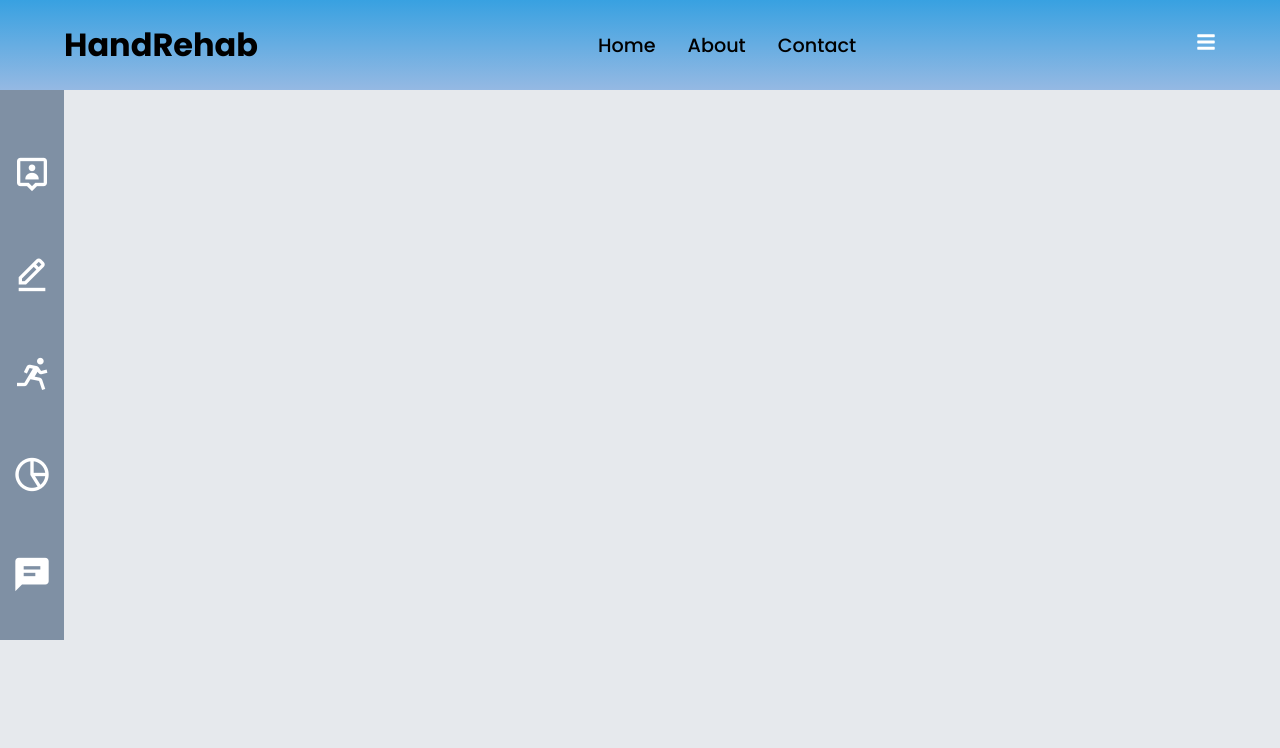
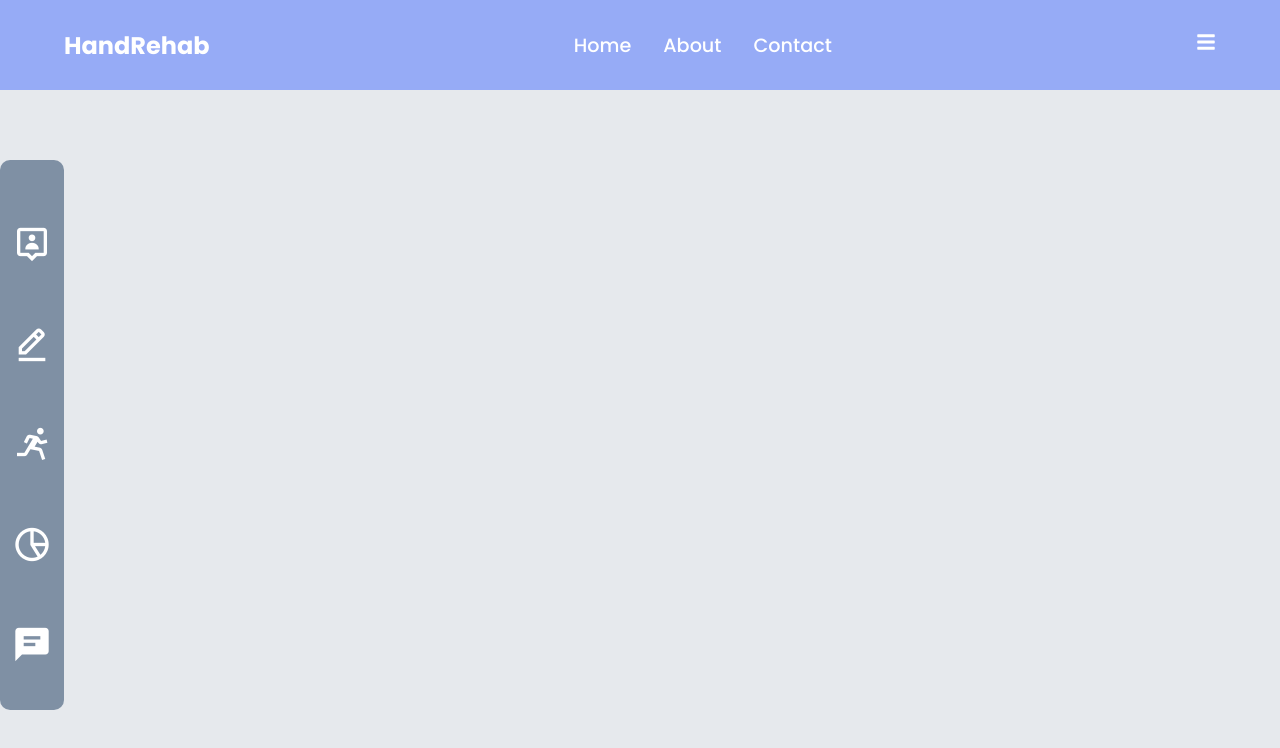
Before and after one commit to HandRehab/handrehab_frontend, a React (Create React App) app: page /Home in a window 1280 px wide. Shown: the top 748 px of the page. Built offline with nearby package versions, Linux system fonts and the light colour scheme.

Commit message:
some prev changes

```diff
--- a/src/App.js
+++ b/src/App.js
@@ -20,7 +20,7 @@ function App() {
 
     <Routes>
     {/* Login Route <BackButton></BackButton>  */}
-    <Route path="/Login" element={<Login/>}/>
+    <Route path="/" element={<Login/>}/>
     <Route path="/Home" element={<Home/>}/>
 
     <Route path="/About" element={<About/>}/>
--- a/src/components/Home/SideBar/SideBar.css
+++ b/src/components/Home/SideBar/SideBar.css
@@ -10,12 +10,13 @@
 /*   position: fixed; */
 /*   top: 0; */
 /*   left: 0; */
-
+  top: 10rem;
   height: 100%;
   width: 64px;
   background: #7F90A4;
   z-index: 100;
   transition: all 0.5s ease;
+  border-radius: 10px;
 }
 .sidebar.close{
 
--- a/src/components/NavBar/NavBar.css
+++ b/src/components/NavBar/NavBar.css
@@ -7,13 +7,19 @@
     width: 100%;
     height: 90px;
     z-index: 10;
-    background: linear-gradient(#38a1e1, #95b9e3);
+    background: #96ABF6;
 
 }
+
+.head{
+    color: white;
+}
+
 .header-bg{
     background-color: rgba(0, 0, 0, 0.85);
     opacity: 0.8;
     transition: 0.5s;
+
 }
 .nav-menu{
     display:flex;
@@ -21,6 +27,7 @@
 
 .nav-menu li{
     padding: 0 1rem;
+
 }
 .sign{
     border-style: solid;
@@ -41,5 +48,6 @@
 .nav-menu li a{
     font-size: 1.2rem;
     font-weight: 500;
+    color: white;
 
 }
--- a/src/components/NavBar/NavBar.js
+++ b/src/components/NavBar/NavBar.js
@@ -20,12 +20,12 @@ const Navbar = () => {
 
     return(
         <div className={color?"header header-bg":"header"}>
-      <Link to="/">
-        <h1>HandRehab</h1>
+      <Link to="/Home">
+        <h1 className="head">HandRehab</h1>
       </Link>
         <ul className={click? "nav-menu active":"nav-menu"}>
           <li>
-            <Link to="/">Home</Link>
+            <Link to="/Home">Home</Link>
           </li>
           <li>
             <Link to="/about">About</Link>
@@ -37,9 +37,10 @@ const Navbar = () => {
 
 
         </ul>
-        <div className="hamburger" onClick={handleClick}>
+         <div className="hamburger" onClick={handleClick}>
           {click ?(<FaTimes size={20} style={{ color: "#fff" }} />)
             :(<FaBars size={20} style={{ color: "#fff" }} />)}
+
 
 
         </div>
--- a/src/components/login-page/LoginStyles.css
+++ b/src/components/login-page/LoginStyles.css
@@ -16,16 +16,16 @@ body{
 .head{
   font-size: x-large;
   font-weight: 700;
-  color: #dde1e7;
+  color: #ffffff;
 
 }
 .heading{
   display: flex;
   justify-content: center;
   align-content: center;
-  padding: 20px;
+  padding: 2rem 4rem;
   background-color: #96ABF6;
-  box-shadow: rgba(0, 0, 0, 0.25) 0px 14px 28px, rgba(0, 0, 0, 0.22) 0px 10px 10px;
+  box-shadow: rgba(88, 86, 86, 0.25) 0px 14px 28px, rgba(94, 92, 92, 0.22) 0px 10px 10px;
 }
 
 
```
